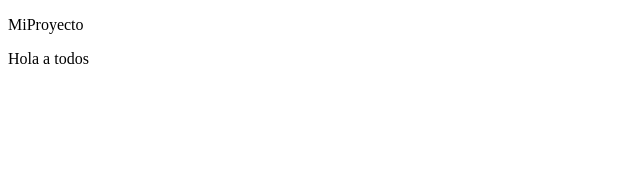
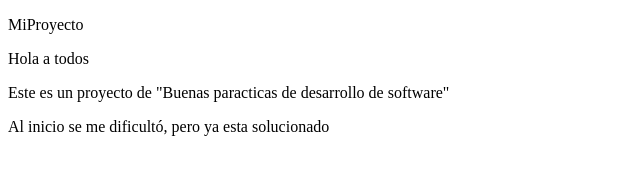
Before and after one commit to juandagmz/MiProyecto, a plain HTML site: page index.html in a window 1280 px wide. Shown: the whole page, without its empty margins (0-640 px from the left). Drawn offline with Linux system fonts and the light colour scheme.

Commit message:
añadiendo mas texto

```diff
--- a/index.html
+++ b/index.html
@@ -8,5 +8,7 @@
 <body>
     <p>MiProyecto</p>
     <p>Hola a todos</p>
+    <p>Este es un proyecto de "Buenas paracticas de desarrollo de software"</p>
+    <p>Al inicio se me dificultó, pero ya esta solucionado</p>
 </body>
 </html>
```
